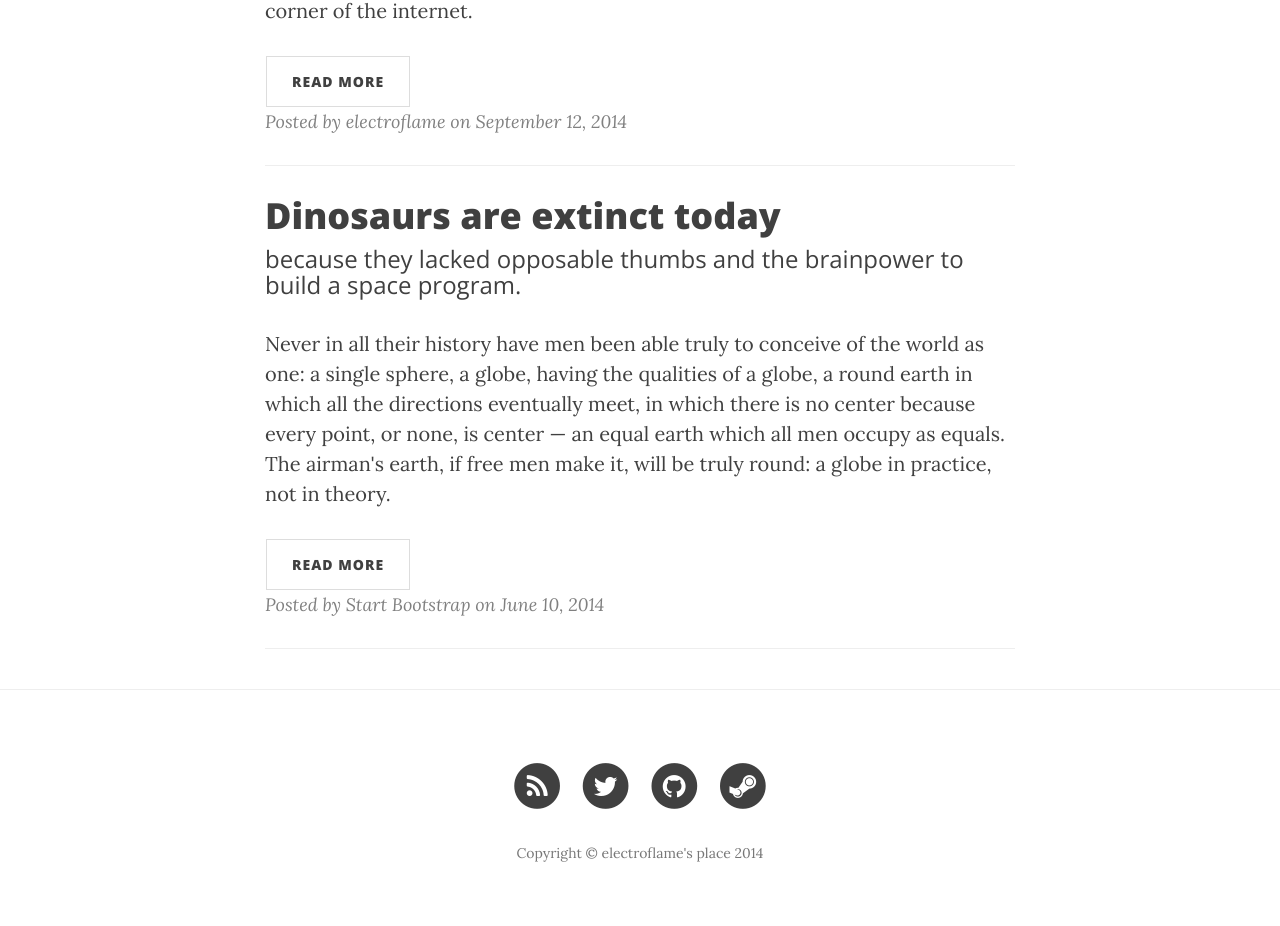
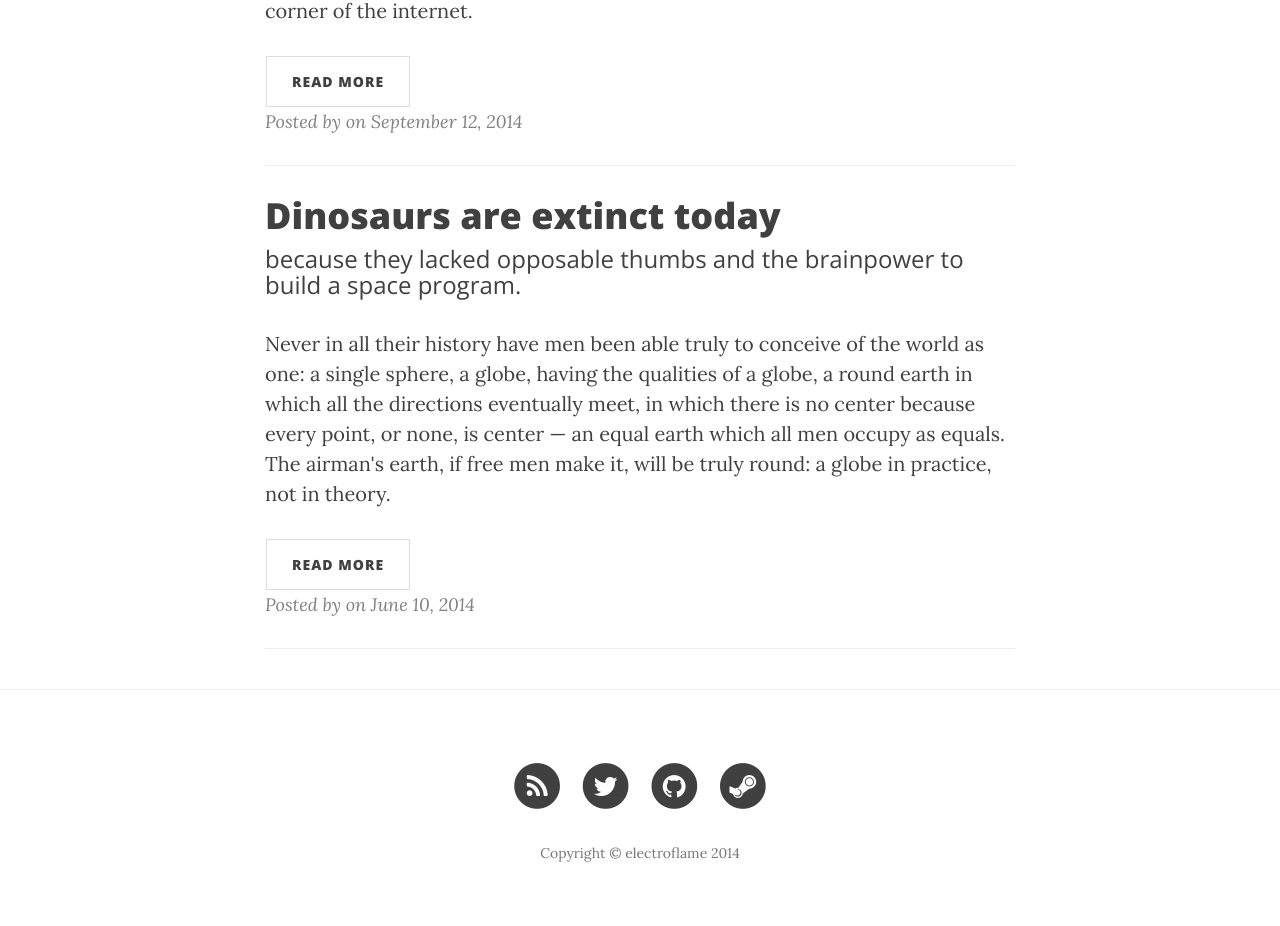
Before and after one commit to electroflame/electroflame.github.io, a Jekyll site: the page built from index.html, in a window 1280 px wide. Shown: the part 764-1690 px from the top of the page. Built offline with Jekyll 4.4.1, drawn with Linux system fonts in a browser that asks for light colours; nearby versions of some CDN libraries; the list of posts is cut into pages by our own code.

Commit message:
Add a new field for specifying the site owner, and use that in place of author content.

```diff
--- a/_config.yml
+++ b/_config.yml
@@ -7,6 +7,8 @@
 twitter_username: electroflame_
 github_username:  electroflame
 steam_username:  electroflame
+
+owner:  electroflame
 # facebook_username:  IronSummitMedia
 
 # Build settings
--- a/_includes/footer.html
+++ b/_includes/footer.html
@@ -53,7 +53,7 @@
                     </li>
                     {% endif %}
                 </ul>
-                <p class="copyright text-muted">Copyright &copy; {{ site.title }} {{ site.time | date: '%Y' }}</p>
+                <p class="copyright text-muted">Copyright &copy; {{ site.owner }} {{ site.time | date: '%Y' }}</p>
             </div>
         </div>
     </div>
--- a/index.html
+++ b/index.html
@@ -22,7 +22,7 @@
 		<a href="{{ post.url | prepend: site.baseurl }}">Read more</a>
 	</div>
 
-    <p class="post-meta">Posted by {{ post.author }} on {{ post.date | date: "%B %-d, %Y" }}</p>
+    <p class="post-meta">Posted by {{ site.author }} on {{ post.date | date: "%B %-d, %Y" }}</p>
 </div>
 <hr>
 {% endfor %}
```
